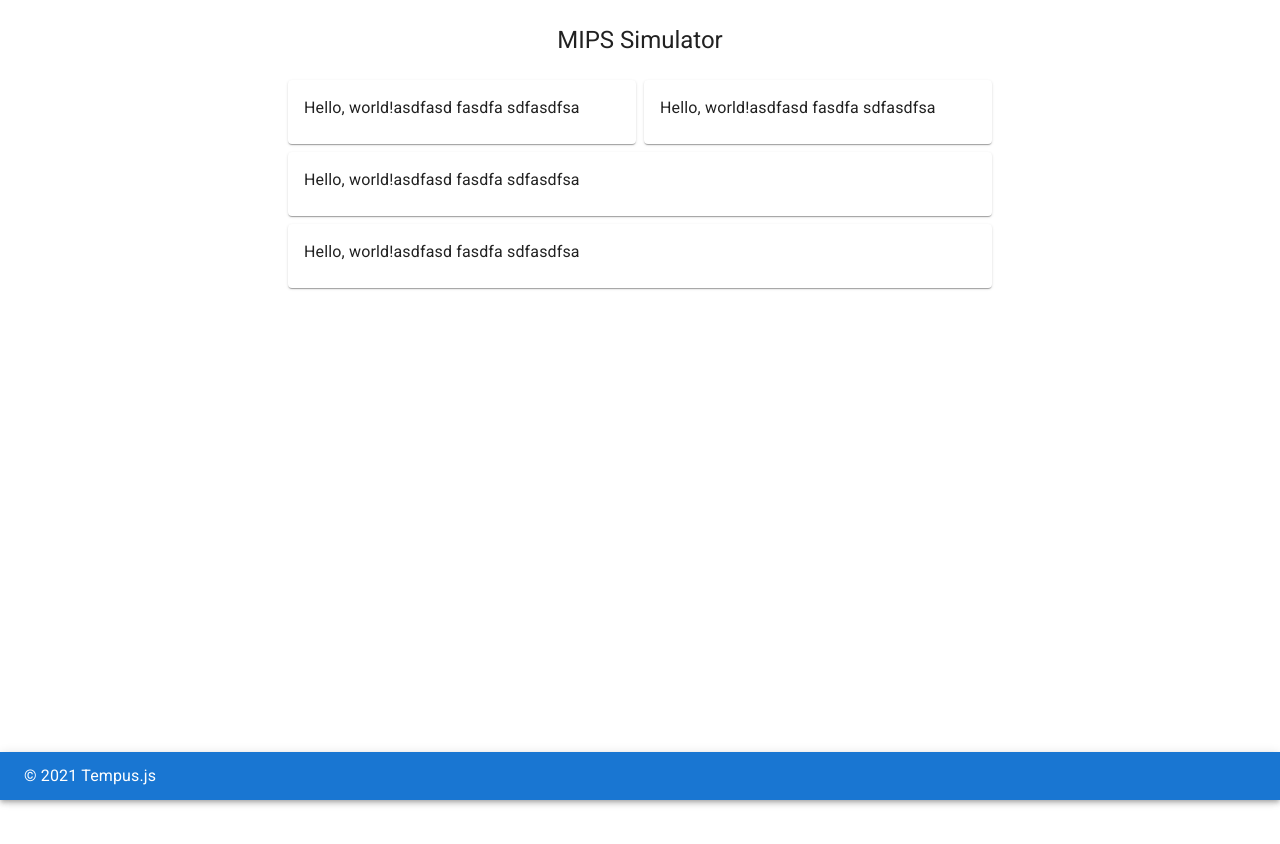
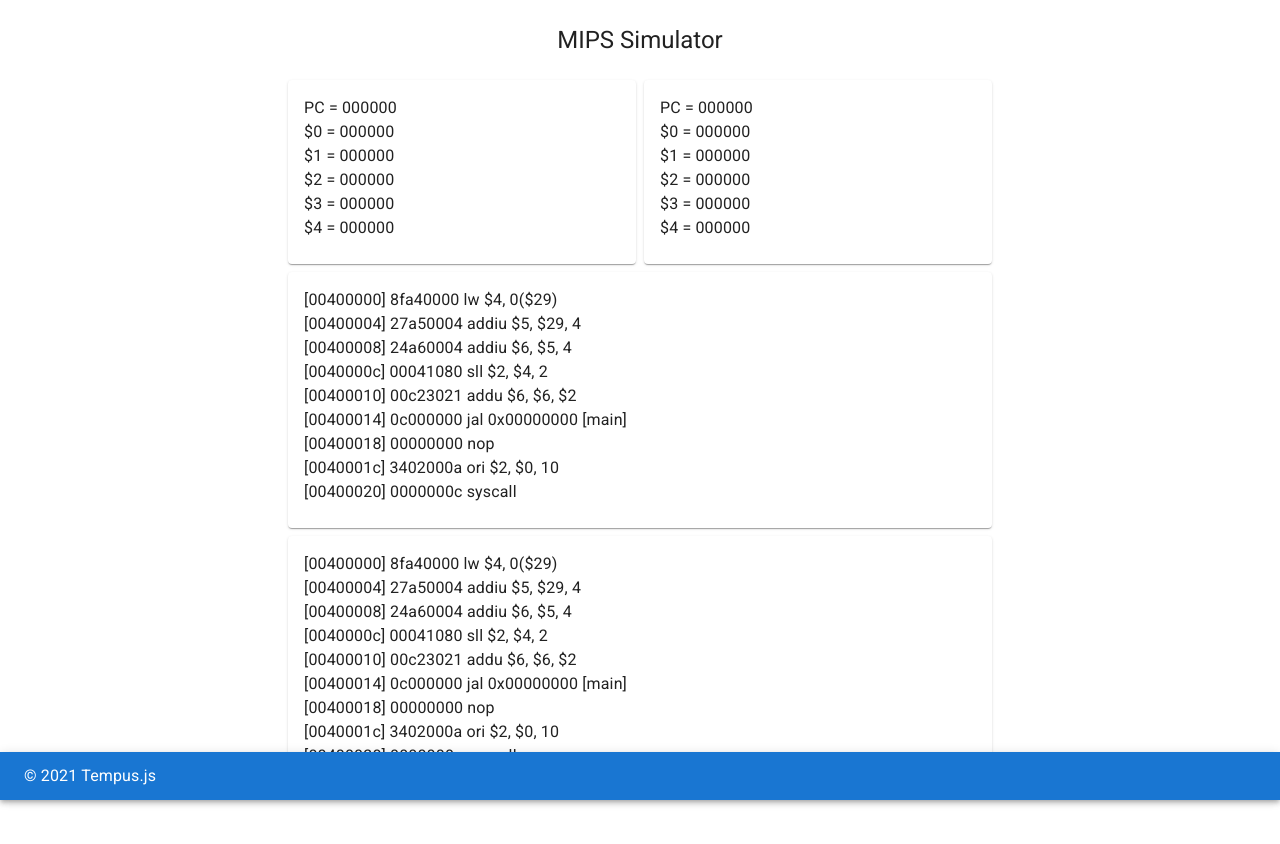
Before and after one commit to tempus157/mips-simulator, a Next.js app: page / in a window 1280 px wide. Shown: the top 844 px of the page. Before the commit the page ends 800 px from the top, so only its background shows below. Built offline with nearby package versions, Linux system fonts and the light colour scheme.

Commit message:
Fill dummy content to cards

```diff
--- /dev/null
+++ b/src/components/MemoryCard.tsx
@@ -0,0 +1,23 @@
+import { Card, CardContent, Typography } from "@mui/material";
+
+const MemoryCard = () => {
+	return (
+		<Card>
+			<CardContent>
+				<Typography>[00400000] 8fa40000 lw $4, 0($29)</Typography>
+				<Typography>[00400004] 27a50004 addiu $5, $29, 4</Typography>
+				<Typography>[00400008] 24a60004 addiu $6, $5, 4</Typography>
+				<Typography>[0040000c] 00041080 sll $2, $4, 2</Typography>
+				<Typography>[00400010] 00c23021 addu $6, $6, $2</Typography>
+				<Typography>
+					[00400014] 0c000000 jal 0x00000000 [main]
+				</Typography>
+				<Typography>[00400018] 00000000 nop</Typography>
+				<Typography>[0040001c] 3402000a ori $2, $0, 10</Typography>
+				<Typography>[00400020] 0000000c syscall</Typography>
+			</CardContent>
+		</Card>
+	);
+};
+
+export default MemoryCard;
--- /dev/null
+++ b/src/components/RegisterCard.tsx
@@ -0,0 +1,18 @@
+import { Card, CardContent, Typography } from "@mui/material";
+
+const RegisterCard = () => {
+	return (
+		<Card>
+			<CardContent>
+				<Typography>PC = 000000</Typography>
+				<Typography>$0 = 000000</Typography>
+				<Typography>$1 = 000000</Typography>
+				<Typography>$2 = 000000</Typography>
+				<Typography>$3 = 000000</Typography>
+				<Typography>$4 = 000000</Typography>
+			</CardContent>
+		</Card>
+	);
+};
+
+export default RegisterCard;
--- a/src/components/UtilityCard.tsx
+++ /dev/null
@@ -1,13 +0,0 @@
-import { Card, CardContent, Typography } from "@mui/material";
-
-const UtilityCard = () => {
-	return (
-		<Card>
-			<CardContent>
-				<Typography>Hello, world!asdfasd fasdfa sdfasdfsa</Typography>
-			</CardContent>
-		</Card>
-	);
-};
-
-export default UtilityCard;
--- a/src/pages/index.tsx
+++ b/src/pages/index.tsx
@@ -3,7 +3,8 @@ import { NextSeo } from "next-seo";
 import { Box, Grid } from "@mui/material";
 import Title from "@/components/Title";
 import Toolbar from "@/components/Toolbar";
-import UtilityCard from "@/components/UtilityCard";
+import RegisterCard from "@/components/RegisterCard";
+import MemoryCard from "@/components/MemoryCard";
 
 const Home: NextPage = () => {
 	return (
@@ -13,19 +14,19 @@ const Home: NextPage = () => {
 				description="MIPS Simulator with a pipeline"
 			/>
 			<Title text="MIPS Simulator" />
-			<Box m="auto" p={1} pt={0} maxWidth={720}>
+			<Box m="auto" pl={1} pr={1} maxWidth={720}>
 				<Grid container spacing={1} justifyContent="center">
 					<Grid item width="50%">
-						<UtilityCard />
+						<RegisterCard />
 					</Grid>
 					<Grid item width="50%">
-						<UtilityCard />
+						<RegisterCard />
 					</Grid>
 					<Grid item width="100%">
-						<UtilityCard />
+						<MemoryCard />
 					</Grid>
 					<Grid item width="100%">
-						<UtilityCard />
+						<MemoryCard />
 					</Grid>
 				</Grid>
 			</Box>
```
